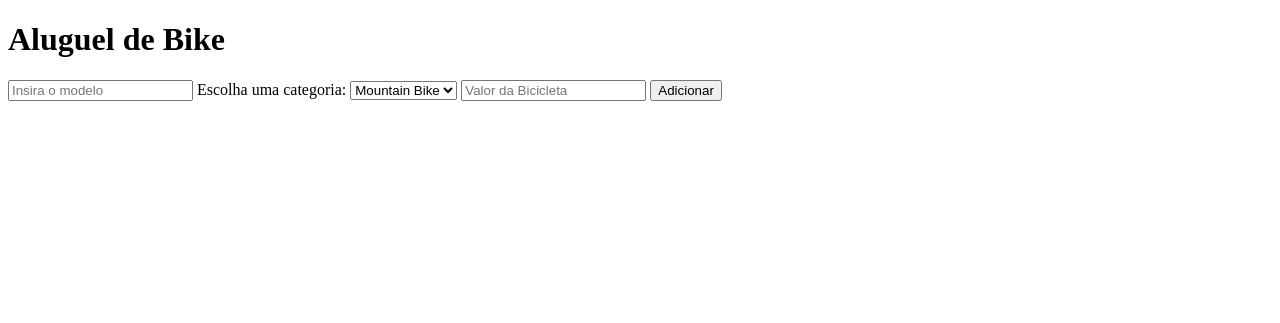
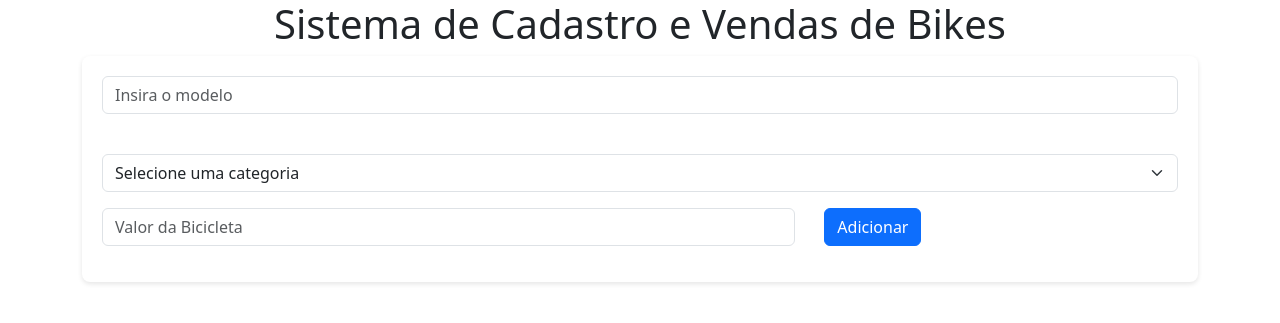
Before and after one commit to jod-alef/backend-SENAC, a Flask app: page / in a window 1280 px wide. Shown: the top 323 px of the page. Run offline with Flask 3, Linux system fonts and the light colour scheme.

Commit message:
Desenvolvimento de frontend

```diff
--- a/services/bike_services.py
+++ b/services/bike_services.py
@@ -12,9 +12,9 @@
             if bike.modelo == modelo:
                 flash("Erro: Modelo repetido", "error")
                 return
-            if precoint > 100:
-                flash("Erro: Valor não pode ser maior que R$ 100,00")
-                return
+        if precoint > 100:
+            flash("Erro: Valor não pode ser maior que R$ 100,00", "error")
+            return
 
         nova_bike = Bikes(modelo, categoria, preco, False)
         self.bike.append(nova_bike)
--- a/static/styles.css
+++ b/static/styles.css
@@ -0,0 +1,31 @@
+body {
+    background-color: #f8f9fa;
+    font-family: 'Arial', sans-serif;
+}
+
+h1 {
+    color: #343a40;
+    text-align: center;
+}
+
+form {
+    background-color: #ffffff;
+    padding: 20px;
+    border-radius: 8px;
+    box-shadow: 0 2px 5px rgba(0, 0, 0, 0.1);
+}
+
+
+.list-group-item {
+    background-color: #ffffff;
+    border: 1px solid #ddd;
+    margin-bottom: 2px;
+}
+
+.list-group-item del {
+    color: #dc3545;
+}
+
+.btn {
+    margin-left: 5px;
+}
--- a/templates/index.html
+++ b/templates/index.html
@@ -5,32 +5,46 @@
     <meta name="viewport" content="width=device-width, initial-scale=1">
     <title>Loja de Bicicleta</title>
     <link rel="stylesheet" href="{{ url_for('static', filename='styles.css') }}">
+    <link href="https://cdn.jsdelivr.net/npm/bootstrap@5.3.3/dist/css/bootstrap.min.css" rel="stylesheet" integrity="sha384-QWTKZyjpPEjISv5WaRU9OFeRpok6YctnYmDr5pNlyT2bRjXh0JMhjY6hW+ALEwIH" crossorigin="anonymous">
 </head>
 <body>
-    <h1>Aluguel de Bike</h1>
-
+<div class="container-md" id="corpo">
+    <h1>Sistema de Cadastro e Vendas de Bikes</h1>
             <form action="{{ url_for('bike.adicionar') }}" method="post">
-        <input type="text" name="modelo" placeholder="Insira o modelo" required>
-        <label for="modelo">Escolha uma categoria: </label>
-        <select id="modelo" name="categoria">
+                <div class="row">
+                    <div class="mb-3">
+                        <input type="text" class="form-control" name="modelo" placeholder="Insira o modelo" required><br>
+                    </div>
+                     <div class="mb-3">
+                            <select class="form-select" id="categoria" name="categoria">
+                            <option selected> Selecione uma categoria</option>
                             <option value="mountain-bike">Mountain Bike</option>
                             <option value="corrida">Corrida</option>
                             <option value="bmx">BMX</option>
                             <option value="passeio">Passeio</option>
                             <option value="downhill">Downhill</option>
                     </select>
-        <input type="number" name="preco" placeholder="Valor da Bicicleta" required>
-        <button type="submit">Adicionar</button>
+                     </div>
+                    <div class="row">
+                        <div class="col-md-8">
+                        <input type="number" class="form-control" name="preco" placeholder="Valor da Bicicleta" required>
+                        </div>
+                        <div class="col">
+                        <button type="submit" class="btn btn-primary mb-3">Adicionar</button>
+                        </div>
+                    </div>
+                    </div>
+
             </form>
 
-    <ul>
+    <ul class="list-group">
         {% for bike in bikes %}
-        <li>
+        <li class="list-group-item">
 
             {% if bike.status %}
             <del>{{loop.index}} - {{ bike.modelo}} - {{bike.categoria}} - {{bike.preco }}</del> - Vendida
             {% else %}
-            {{ loop.index}} - {{ bike.modelo }} - {{bike.categoria}} - {{bike.preco }} - Em estoque
+            {{ loop.index}} - {{ bike.modelo }} - {{bike.categoria}} - {{bike.preco }} - Disponível
             {% endif %}
             {% if not bike.status %}
             <a href="{{ url_for('bike.remover', bike_id=loop.index0) }}" class="remover">[Remover]</a><a href="{{ url_for('bike.vendida', bike_id=loop.index0) }}">[Vender]</a>
@@ -42,12 +56,16 @@
     </ul>
     {% with messages = get_flashed_messages(with_categories=true) %}
         {% if messages %}
-            <ul>
+
+            <ul class"list-group>
             {% for category, message in messages %}
-                <li class="{{ category }}">{{ message }}</li>
+                <li class="list-group-item list-group-item-warning {{ category }}">{{ message }}</li>
             {% endfor %}
             </ul>
+    </div>
         {% endif %}
     {% endwith %}
+    <script src="https://cdn.jsdelivr.net/npm/bootstrap@5.3.3/dist/js/bootstrap.bundle.min.js" integrity="sha384-YvpcrYf0tY3lHB60NNkmXc5s9fDVZLESaAA55NDzOxhy9GkcIdslK1eN7N6jIeHz" crossorigin="anonymous"></script>
 </body>
+
 </html>
```
Lines whose indentation alone changed are shown as unchanged.
